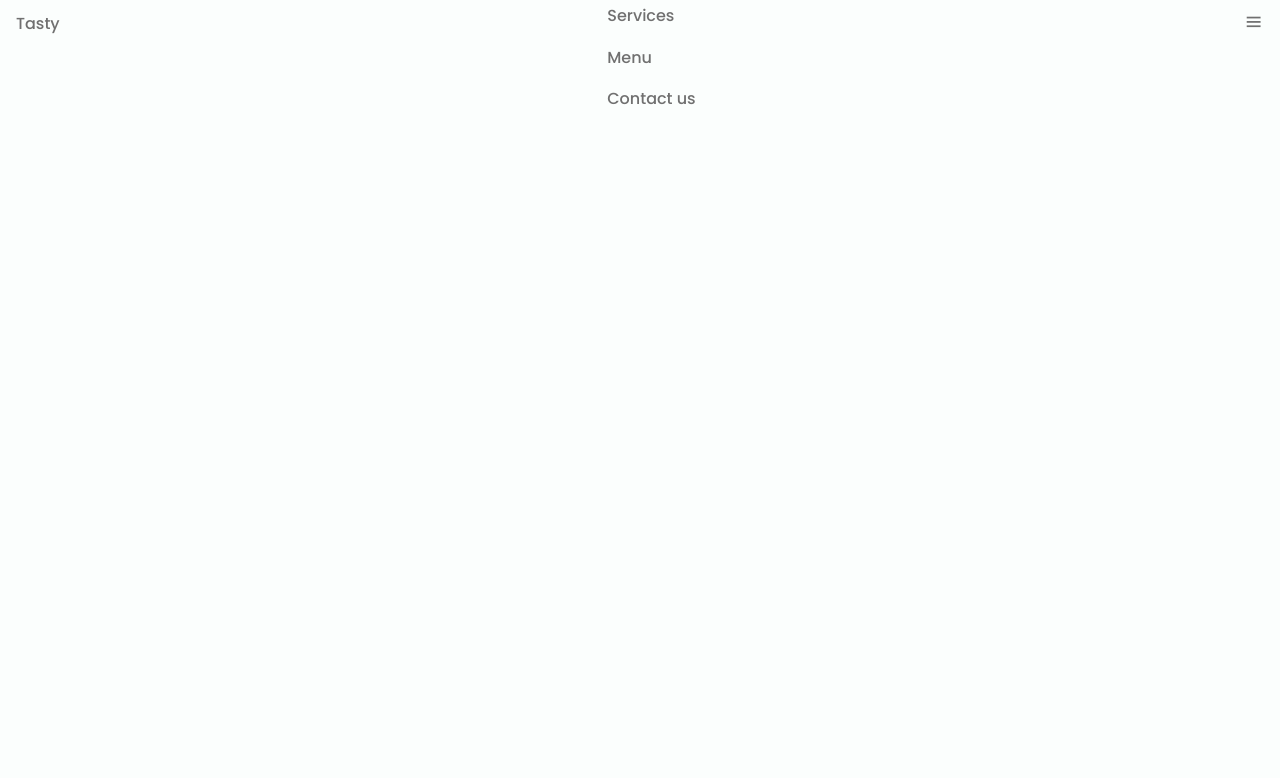
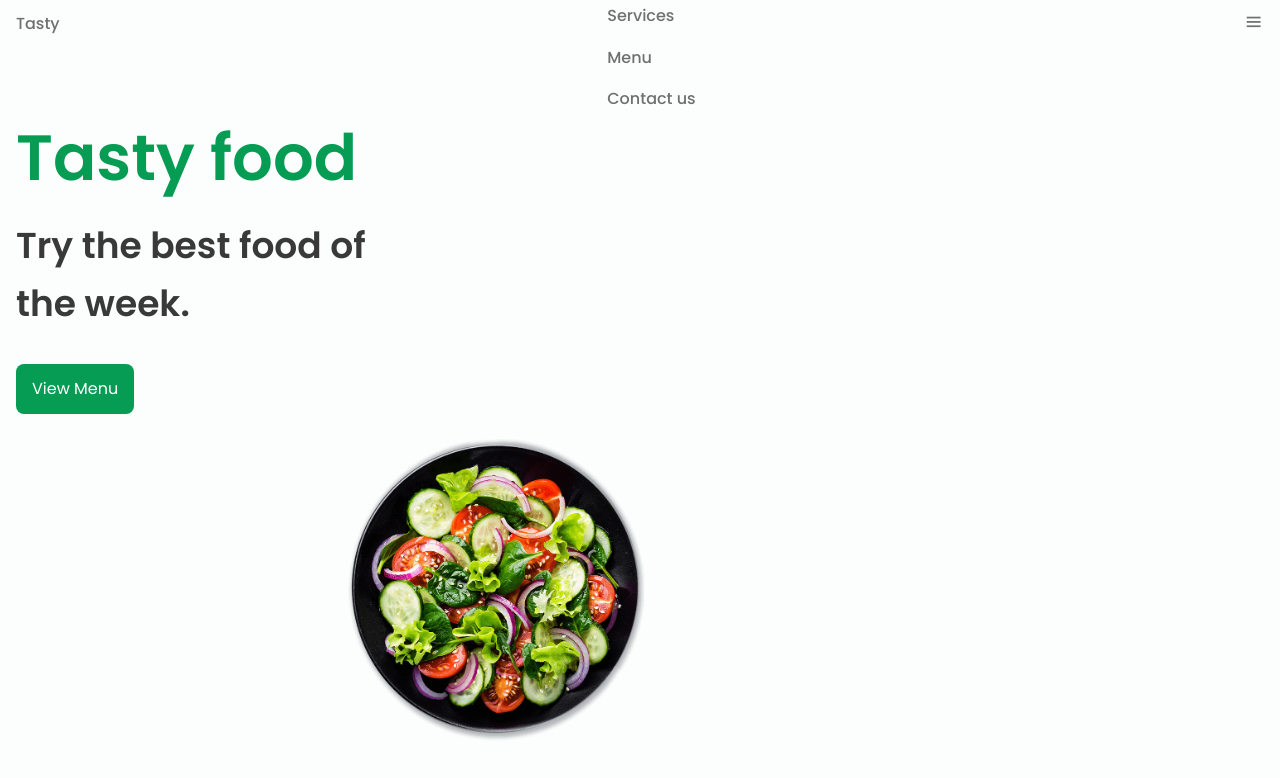
Before and after one commit to Misials/Restaurant-Light-Dark-Website, a plain HTML site: page index.html in a window 1280 px wide. Shown: the top 778 px of the page. Drawn offline with nearby package versions, Linux system fonts and the light colour scheme.

Commit message:
Added home section - start working on about section

```diff
--- a/css/style.css
+++ b/css/style.css
@@ -66,7 +66,6 @@ body {
 	background-color: var(--body-color);
 	color: var(--text-color);
 	line-height: 1.6;
-	min-height: 300vh;
 }
 
 h1,
@@ -125,6 +124,21 @@ img {
 	gap: 1.5rem;
 }
 
+/* ============ BUTTONS ============ */
+.button {
+	display: inline-block;
+	background-color: var(--first-color);
+	color: #fff;
+	padding: 0.75rem 1rem;
+	border-radius: 0.5rem;
+	transition: 0.3s;
+}
+
+.button:hover {
+	background-color: var(--first-color-alt);
+}
+
+/* ============ HEADER ============ */
 .l-header {
 	width: 100%;
 	position: fixed;
@@ -226,3 +240,26 @@ img {
 	visibility: visible;
 	bottom: 1.5rem;
 }
+
+/* ============ HOME ============ */
+.home__container {
+	height: calc(100vh - var(--header-height));
+	align-content: center;
+}
+
+.home__title {
+	font-size: var(--biggest-font-size);
+	color: var(--first-color);
+	margin-bottom: var(--mb-1);
+}
+
+.home__subtitle {
+	font-size: var(--h1-font-size);
+	color: var(--title-color);
+	margin-bottom: var(--mb-4);
+}
+
+.home__img {
+	width: 300px;
+	justify-self: center;
+}
--- a/index.html
+++ b/index.html
@@ -46,6 +46,22 @@
     </nav>
   </header>
 
+  <main class="l-main">
+
+    <section class="home" id="home">
+      <div class="home__container bd-container bd-grid">
+        <div class="home__data">
+          <h1 class="home__title">Tasty food</h1>
+          <h2 class="home__subtitle">Try the best food of <br> the week.</h2>
+          <a href="#" class="button">View Menu</a>
+        </div>
+
+        <img class="home__img" src="./img/home.png" alt="Photo of the salad bowl">
+      </div>
+    </section>
+
+  </main>
+
 </body>
 
 </html>
```
